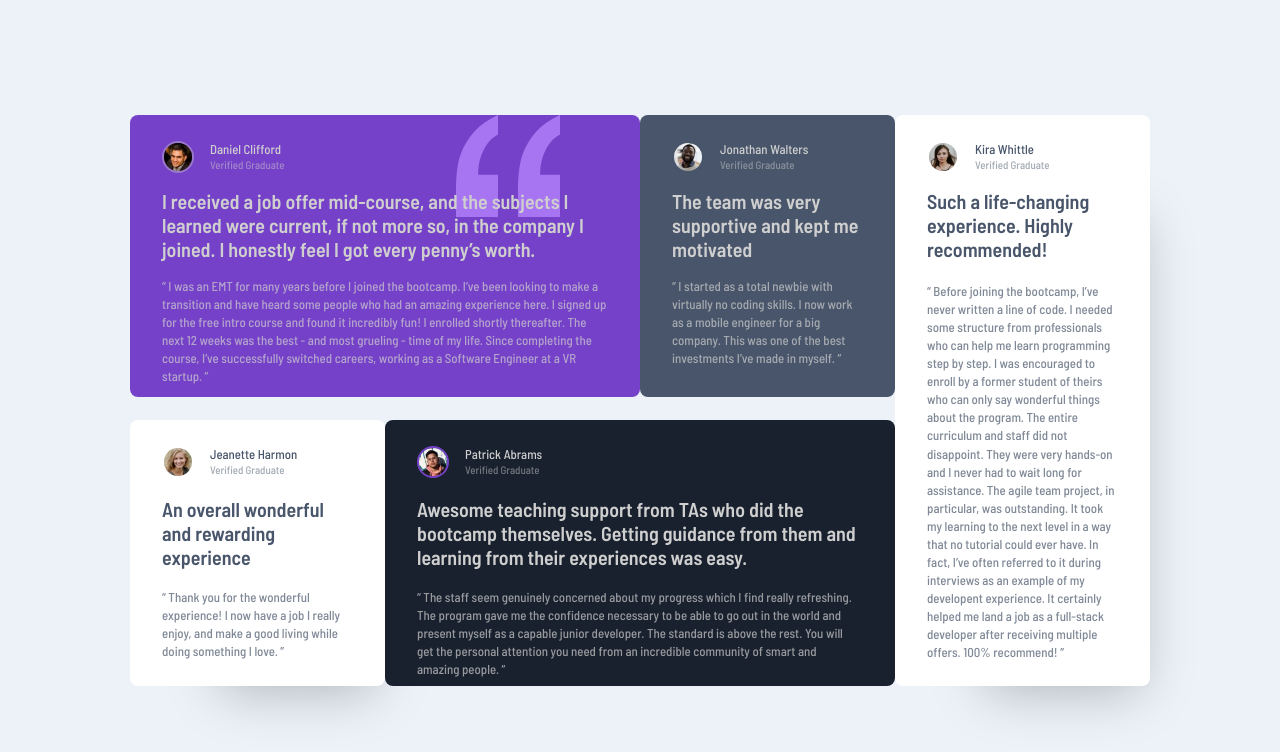
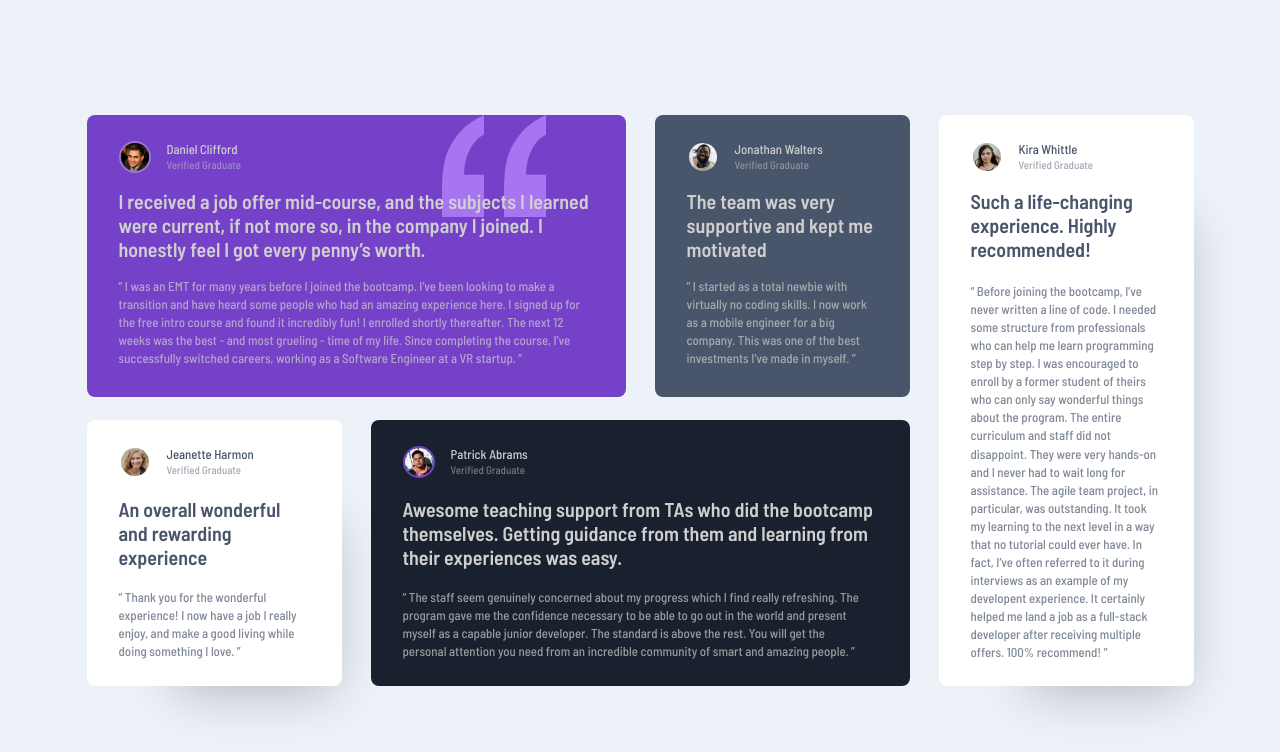
Before and after one commit to StephenYu2018/testimonials-grid-section-main, a React (Vite) app: page / in a window 1280 px wide. Shown: the top 752 px of the page. Built offline with nearby package versions, Linux system fonts and the light colour scheme.

Commit message:
add grid gap-x back for xl screen breakpoint

```diff
--- a/src/App.jsx
+++ b/src/App.jsx
@@ -11,7 +11,8 @@ function App() {
       <section className="grid
       grid-rows-[27.75rem_14.875rem_14rem_24rem_27.375rem]
       xl:grid-rows-[17.625rem_16.625rem] grid-cols-[20.25rem]
-      xl:grid-cols-[repeat(4,_15.9375rem)] gap-y-6 xl:gap-y-[1.4375rem]">
+      xl:grid-cols-[repeat(4,_15.9375rem)] xl:gap-x-[1.8125rem]
+      gap-y-6 xl:gap-y-[1.4375rem]">
         <h2 className="hidden">Testimonials</h2>
         {cards.map(card =>
           <TestimonialCard key={card.content.fullName}
```
